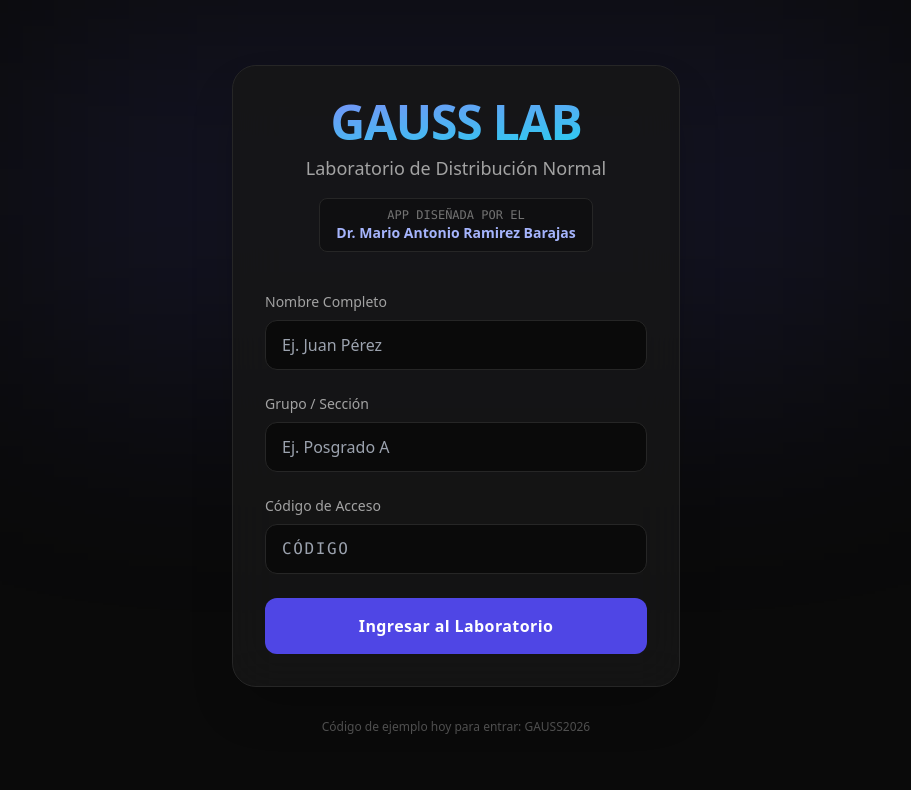
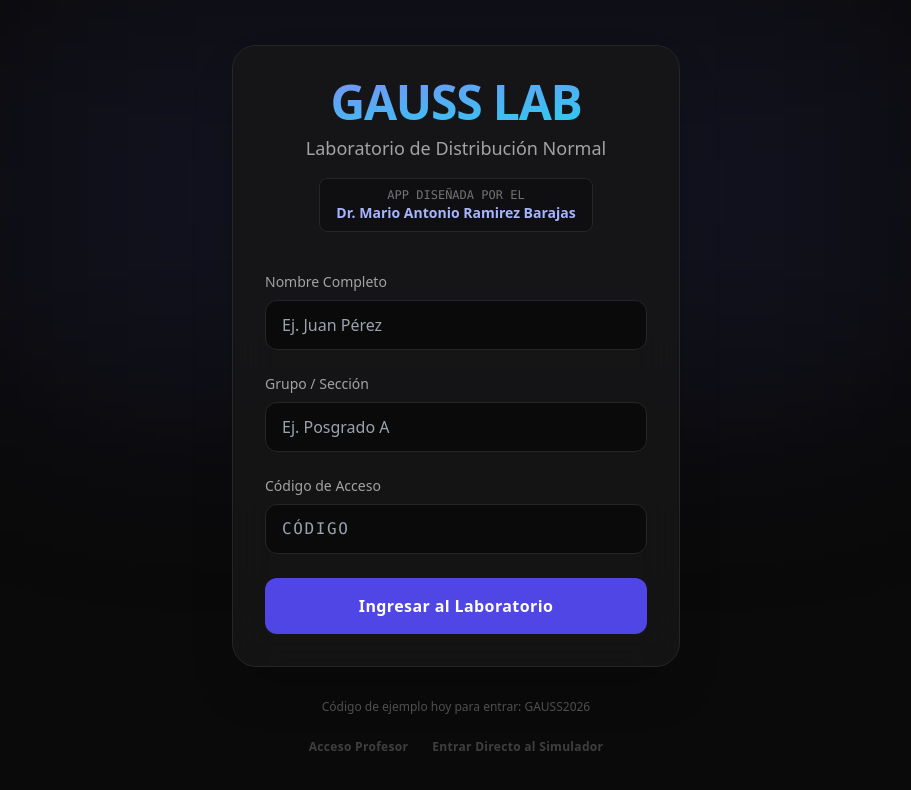
Before and after one commit to maramire2001/Campana-de-Gauss, a Next.js app: page / in a window 1280 px wide. Shown: the top 790 px of the page, without its empty margins (184-1095 px from the left). Built offline with nearby package versions, Linux system fonts and the light colour scheme; no server answers.

Commit message:
Boton de Acceso Profesor

```diff
--- a/src/app/page.tsx
+++ b/src/app/page.tsx
@@ -2,6 +2,7 @@
 
 import { useState } from "react";
 import { useRouter } from "next/navigation";
+import Link from "next/link";
 import { supabase } from "@/lib/supabase";
 
 export default function WelcomePage() {
@@ -109,7 +110,17 @@ export default function WelcomePage() {
           </button>
         </form>
       </div>
-      <p className="mt-8 text-neutral-600 text-xs">Código de ejemplo hoy para entrar: GAUSS2026</p>
+      <div className="mt-8 flex flex-col items-center gap-2">
+        <p className="text-neutral-600 text-xs">Código de ejemplo hoy para entrar: GAUSS2026</p>
+        <div className="flex gap-6 mt-4 opacity-50 hover:opacity-100 transition-opacity">
+          <Link href="/admin" className="text-neutral-500 hover:text-indigo-400 text-xs font-semibold tracking-wide transition-colors">
+            Acceso Profesor
+          </Link>
+          <Link href="/simulator" className="text-neutral-500 hover:text-indigo-400 text-xs font-semibold tracking-wide transition-colors">
+            Entrar Directo al Simulador
+          </Link>
+        </div>
+      </div>
     </main>
   );
 }
```
